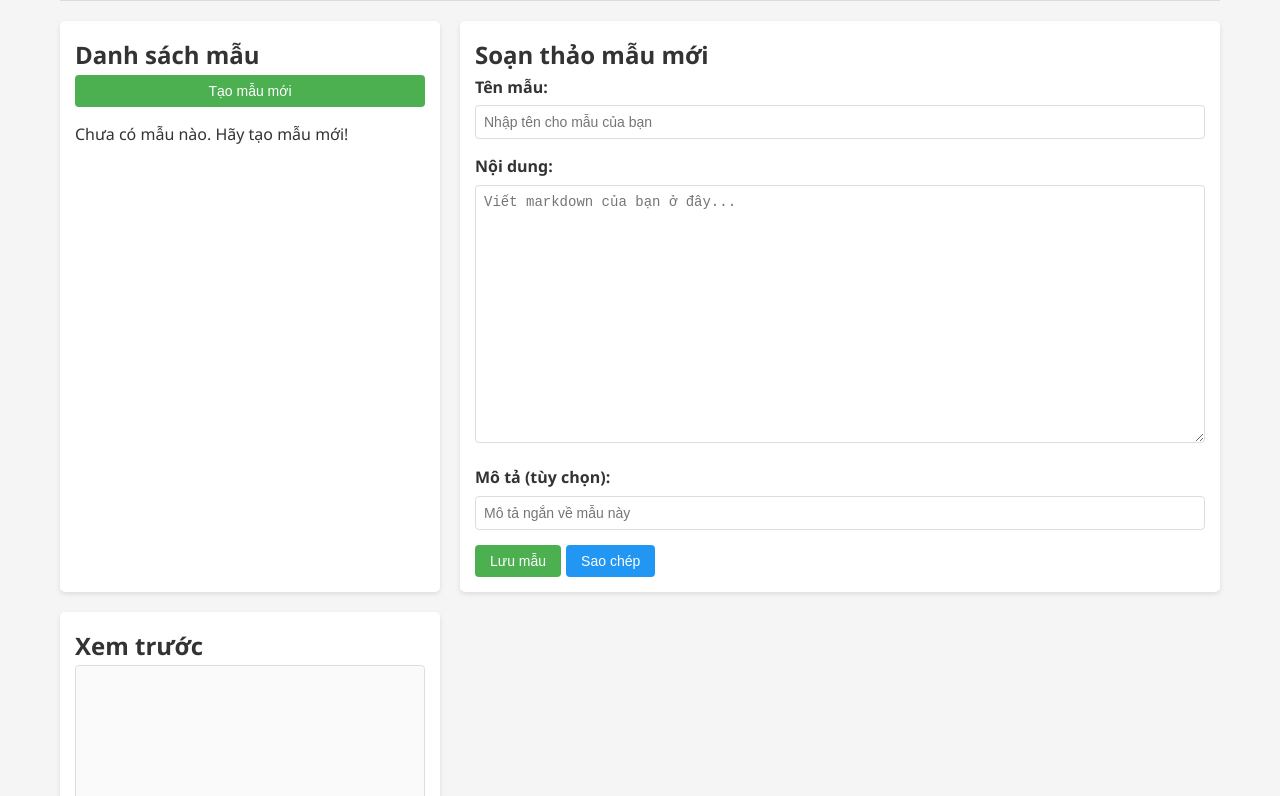
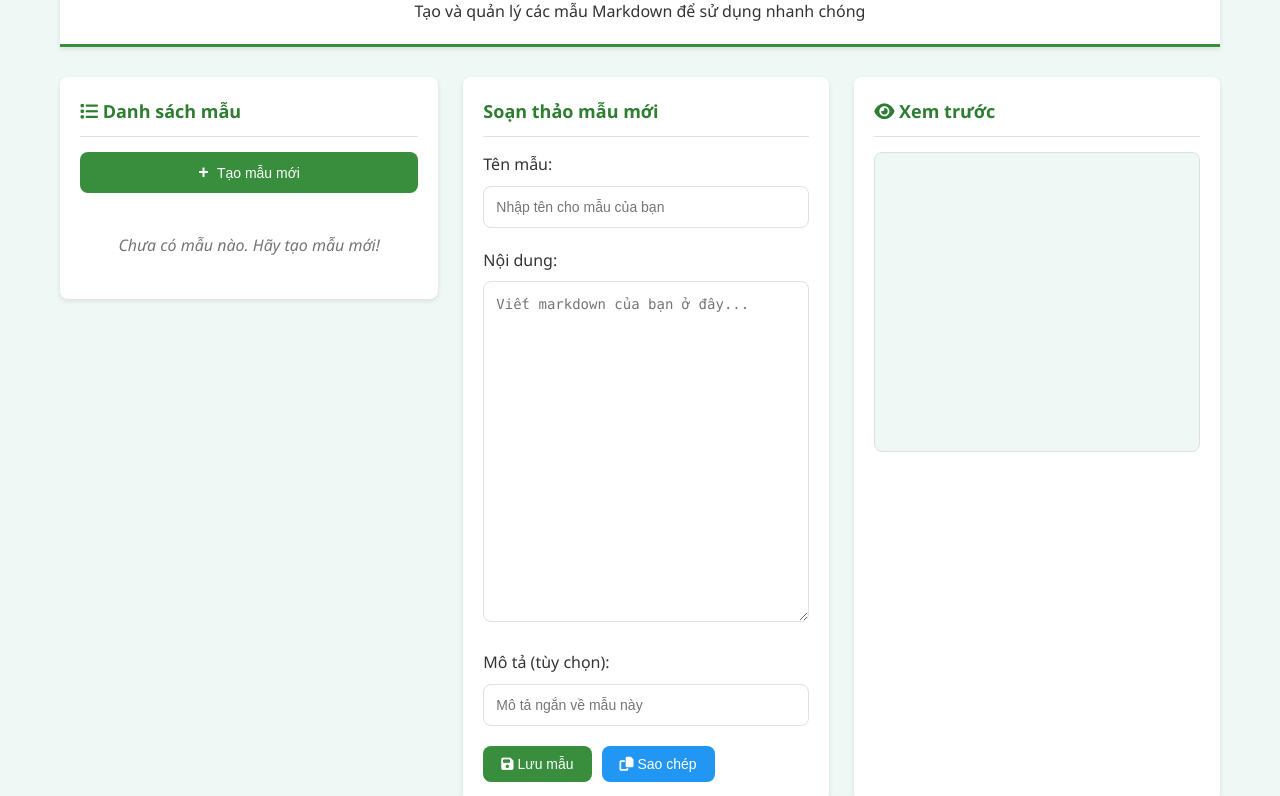
Before and after one commit to caoxuanphuoc/QuickTaskExtention, a browser extension: page markdown-templates/index.html in a window 1280 px wide. Shown: the part 91-887 px from the top of the page. Drawn offline with Linux system fonts and the light colour scheme.

Commit message:
feature editor

```diff
--- a/markdown-templates/index.html
+++ b/markdown-templates/index.html
@@ -6,47 +6,54 @@
     <meta name="viewport" content="width=device-width, initial-scale=1.0">
     <title>Markdown Templates</title>
     <link rel="stylesheet" href="styles.css">
+    <link rel="stylesheet" href="https://cdnjs.cloudflare.com/ajax/libs/font-awesome/6.4.0/css/all.min.css">
 </head>
 
 <body>
     <div class="container">
         <header>
             <h1>Quản lý mẫu Markdown</h1>
+            <p>Tạo và quản lý các mẫu Markdown để sử dụng nhanh chóng</p>
         </header>
 
         <div class="main-content">
             <div class="template-list">
-                <h2>Danh sách mẫu</h2>
+                <h2><i class="fas fa-list"></i> Danh sách mẫu</h2>
                 <button id="new-template-btn" class="btn primary">Tạo mẫu mới</button>
-                <div id="templates-container">
+                <div id="templates-container" class="slider">
                     <!-- Templates will be listed here -->
                 </div>
             </div>
 
+            <div class="template-editor-preview">
                 <div class="template-editor">
-                <h2 id="editor-title">Soạn thảo mẫu</h2>
+                    <h2 id="editor-title"><i class="fas fa-edit"></i> Soạn thảo mẫu</h2>
                     <div class="form-group">
                         <label for="template-name">Tên mẫu:</label>
                         <input type="text" id="template-name" placeholder="Nhập tên cho mẫu của bạn">
                     </div>
                     <div class="form-group">
                         <label for="template-content">Nội dung:</label>
-                    <textarea id="template-content" rows="15" placeholder="Viết markdown của bạn ở đây..."></textarea>
+                        <textarea id="template-content" rows="15"
+                            placeholder="Viết markdown của bạn ở đây..."></textarea>
                     </div>
                     <div class="form-group">
                         <label for="template-description">Mô tả (tùy chọn):</label>
                         <input type="text" id="template-description" placeholder="Mô tả ngắn về mẫu này">
                     </div>
                     <div class="button-group">
-                    <button id="save-template-btn" class="btn primary">Lưu mẫu</button>
-                    <button id="copy-template-btn" class="btn secondary">Sao chép</button>
-                    <button id="delete-template-btn" class="btn danger">Xóa mẫu</button>
+                        <button id="save-template-btn" class="btn primary"><i class="fas fa-save"></i> Lưu mẫu</button>
+                        <button id="copy-template-btn" class="btn secondary"><i class="fas fa-copy"></i> Sao
+                            chép</button>
+                        <button id="delete-template-btn" class="btn danger"><i class="fas fa-trash"></i> Xóa
+                            mẫu</button>
                     </div>
                 </div>
 
                 <div class="template-preview">
-                <h2>Xem trước</h2>
+                    <h2><i class="fas fa-eye"></i> Xem trước</h2>
                     <div id="preview-container"></div>
+                </div>
             </div>
         </div>
     </div>
--- a/markdown-templates/styles.css
+++ b/markdown-templates/styles.css
@@ -1,3 +1,19 @@
+:root {
+    --primary-color: #388E3C;
+    --primary-light: #66BB6A;
+    --primary-dark: #2E7D32;
+    --white-color: #ffffff;
+    --white-off: #f0f8f5;
+    /* Màu xanh nhẹ */
+    --text-color: #333333;
+    --text-light: #757575;
+    --border-color: #e0e0e0;
+    --shadow-light: 0 2px 5px rgba(0, 0, 0, 0.1);
+    --shadow-medium: 0 4px 10px rgba(0, 0, 0, 0.15);
+    --border-radius: 8px;
+    --transition: all 0.3s ease;
+}
+
 * {
     margin: 0;
     padding: 0;
@@ -7,8 +23,8 @@
 body {
     font-family: 'Segoe UI', Tahoma, Geneva, Verdana, sans-serif;
     line-height: 1.6;
-    color: #333;
-    background-color: #f5f5f5;
+    color: var(--text-color);
+    background-color: var(--white-off);
 }
 
 .container {
@@ -18,111 +34,263 @@ body {
 }
 
 header {
-    margin-bottom: 20px;
-    padding: 10px 0;
-    border-bottom: 1px solid #ddd;
+    background-color: var(--white-color);
+    box-shadow: var(--shadow-light);
+    padding: 20px 0;
+    margin-bottom: 30px;
+    text-align: center;
+    border-bottom: 3px solid var(--primary-color);
+}
+
+header h1 {
+    color: var(--primary-color);
+    font-weight: 600;
+    font-size: 28px;
+    margin-bottom: 5px;
 }
 
 .main-content {
     display: grid;
     grid-template-columns: 1fr 2fr;
-    gap: 20px;
+    gap: 25px;
 }
 
 .template-list {
-    background: #fff;
-    border-radius: 5px;
-    padding: 15px;
-    box-shadow: 0 2px 5px rgba(0, 0, 0, 0.1);
+    background: var(--white-color);
+    border-radius: var(--border-radius);
+    padding: 20px;
+    box-shadow: var(--shadow-light);
+    height: fit-content;
+    overflow-y: auto;
+    max-height: 400px;
+    /* Giới hạn chiều cao */
+}
+
+.template-list h2 {
+    color: var(--primary-dark);
+    margin-bottom: 15px;
+    padding-bottom: 10px;
+    border-bottom: 1px solid var(--border-color);
+    font-size: 18px;
+}
+
+.template-editor-preview {
+    display: grid;
+    grid-template-columns: 1fr 1fr;
+    gap: 25px;
 }
 
 .template-editor,
 .template-preview {
-    background: #fff;
-    border-radius: 5px;
-    padding: 15px;
-    box-shadow: 0 2px 5px rgba(0, 0, 0, 0.1);
+    background: var(--white-color);
+    border-radius: var(--border-radius);
+    padding: 20px;
+    box-shadow: var(--shadow-light);
+    margin-bottom: 25px;
+}
+
+.template-editor h2,
+.template-preview h2 {
+    color: var(--primary-dark);
+    margin-bottom: 15px;
+    padding-bottom: 10px;
+    border-bottom: 1px solid var(--border-color);
+    font-size: 18px;
 }
 
 .form-group {
-    margin-bottom: 15px;
+    margin-bottom: 20px;
 }
 
 label {
     display: block;
-    margin-bottom: 5px;
-    font-weight: bold;
+    margin-bottom: 8px;
+    font-weight: 500;
+    color: var(--text-color);
 }
 
 input,
 textarea {
     width: 100%;
-    padding: 8px;
-    border: 1px solid #ddd;
-    border-radius: 4px;
+    padding: 12px;
+    border: 1px solid var(--border-color);
+    border-radius: var(--border-radius);
     font-size: 14px;
+    transition: var(--transition);
+}
+
+input:focus,
+textarea:focus {
+    outline: none;
+    border-color: var(--primary-color);
+    box-shadow: 0 0 0 2px rgba(56, 142, 60, 0.2);
 }
 
 textarea {
     resize: vertical;
-    font-family: monospace;
+    font-family: 'Consolas', 'Monaco', 'Courier New', monospace;
+    min-height: 200px;
+    line-height: 1.5;
 }
 
 .btn {
-    padding: 8px 15px;
+    padding: 10px 18px;
     border: none;
-    border-radius: 4px;
+    border-radius: var(--border-radius);
     cursor: pointer;
     font-size: 14px;
-    margin-right: 5px;
+    font-weight: 500;
+    transition: var(--transition);
 }
 
 .primary {
-    background-color: #4CAF50;
-    color: white;
+    background-color: var(--primary-color);
+    color: var(--white-color);
+}
+
+.primary:hover {
+    background-color: var(--primary-dark);
 }
 
 .secondary {
     background-color: #2196F3;
-    color: white;
+    color: var(--white-color);
+}
+
+.secondary:hover {
+    background-color: #1976D2;
 }
 
 .danger {
     background-color: #f44336;
-    color: white;
+    color: var(--white-color);
+}
+
+.danger:hover {
+    background-color: #d32f2f;
 }
 
 .button-group {
     display: flex;
     justify-content: flex-start;
-    margin-top: 15px;
+    gap: 10px;
+    margin-top: 20px;
 }
 
 .template-item {
-    padding: 10px;
-    border-bottom: 1px solid #eee;
+    padding: 15px;
+    border-radius: var(--border-radius);
+    margin-bottom: 10px;
     cursor: pointer;
+    transition: var(--transition);
+    border-left: 3px solid transparent;
 }
 
 .template-item:hover {
-    background-color: #f9f9f9;
+    background-color: rgba(102, 187, 106, 0.1);
+    border-left-color: var(--primary-light);
 }
 
 .template-item.active {
-    background-color: #e1f5fe;
-    border-left: 3px solid #2196F3;
+    background-color: rgba(102, 187, 106, 0.2);
+    border-left: 3px solid var(--primary-color);
+}
+
+.template-item h3 {
+    color: var(--primary-dark);
+    font-size: 16px;
+    margin-bottom: 5px;
+}
+
+.template-item p {
+    color: var(--text-light);
+    font-size: 13px;
 }
 
 #preview-container {
-    padding: 15px;
-    border: 1px solid #ddd;
+    padding: 20px;
+    border: 1px solid var(--border-color);
+    border-radius: var(--border-radius);
+    min-height: 300px;
+    background-color: var(--white-off);
+    overflow-y: auto;
+    white-space: pre-wrap;
+    /* Đảm bảo nội dung được wrap */
+}
+
+#preview-container h1,
+#preview-container h2,
+#preview-container h3 {
+    color: var(--primary-dark);
+    margin-bottom: 15px;
+}
+
+#preview-container a {
+    color: var(--primary-color);
+    text-decoration: none;
+}
+
+#preview-container a:hover {
+    text-decoration: underline;
+}
+
+#preview-container pre,
+#preview-container code {
+    background-color: #f5f5f5;
+    border: 1px solid var(--border-color);
     border-radius: 4px;
-    min-height: 300px;
-    background-color: #fafafa;
-    overflow-y: auto;
+    padding: 2px 5px;
+    font-family: 'Consolas', 'Monaco', 'Courier New', monospace;
+}
+
+#preview-container pre {
+    padding: 10px;
+    overflow-x: auto;
+    margin: 15px 0;
 }
 
 #new-template-btn {
-    margin-bottom: 15px;
+    margin-bottom: 20px;
     width: 100%;
+    display: flex;
+    align-items: center;
+    justify-content: center;
+    gap: 8px;
+    background-color: var(--primary-color);
+    color: white;
+    transition: var(--transition);
 }
+
+#new-template-btn:hover {
+    background-color: var(--primary-dark);
+    transform: translateY(-2px);
+}
+
+#new-template-btn::before {
+    content: "+";
+    font-size: 18px;
+    font-weight: bold;
+}
+
+.no-templates {
+    text-align: center;
+    color: var(--text-light);
+    padding: 20px;
+    font-style: italic;
+}
+
+/* Responsive design */
+@media (max-width: 768px) {
+    .main-content {
+        grid-template-columns: 1fr;
+    }
+
+    .template-editor-preview {
+        grid-template-columns: 1fr;
+    }
+
+    .template-editor,
+    .template-preview {
+        margin-bottom: 25px;
+    }
+}
```
Also changed, not shown: scripts/popup.js (+76 -33 lines), DescriptImage/image.png (added). Lines whose indentation alone changed are shown as unchanged.
